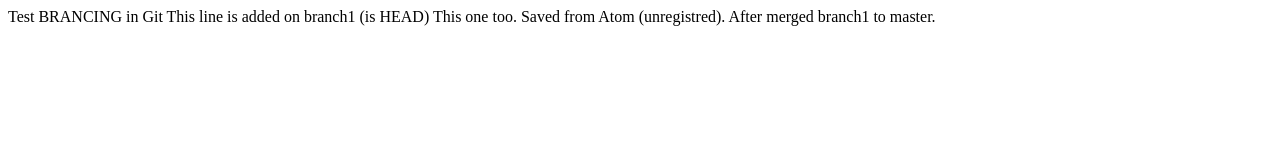
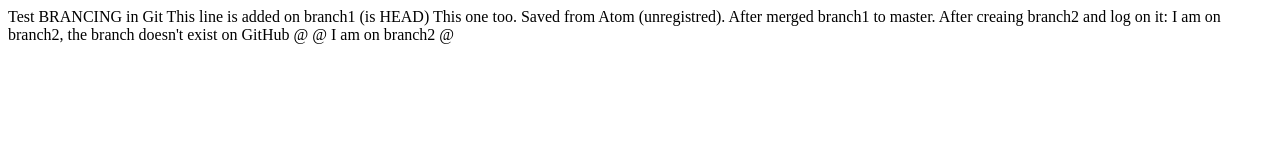
Before and after one commit to MariusMova/edx-cs50-web, a plain HTML site: page index1_lecture1.html in a window 1280 px wide. Drawn offline with Linux system fonts and the light colour scheme.

Commit message:
changes done on branch2 to index1

```diff
--- a/index1_lecture1.html
+++ b/index1_lecture1.html
@@ -9,5 +9,11 @@
       This one too.
       Saved from Atom (unregistred).
       After merged branch1 to master.
+      After creaing branch2 and log on it:
+      I am on branch2, the branch doesn't exist on GitHub
+      @
+      @
+      I am on branch2
+      @
     </body>
 </html>
```
